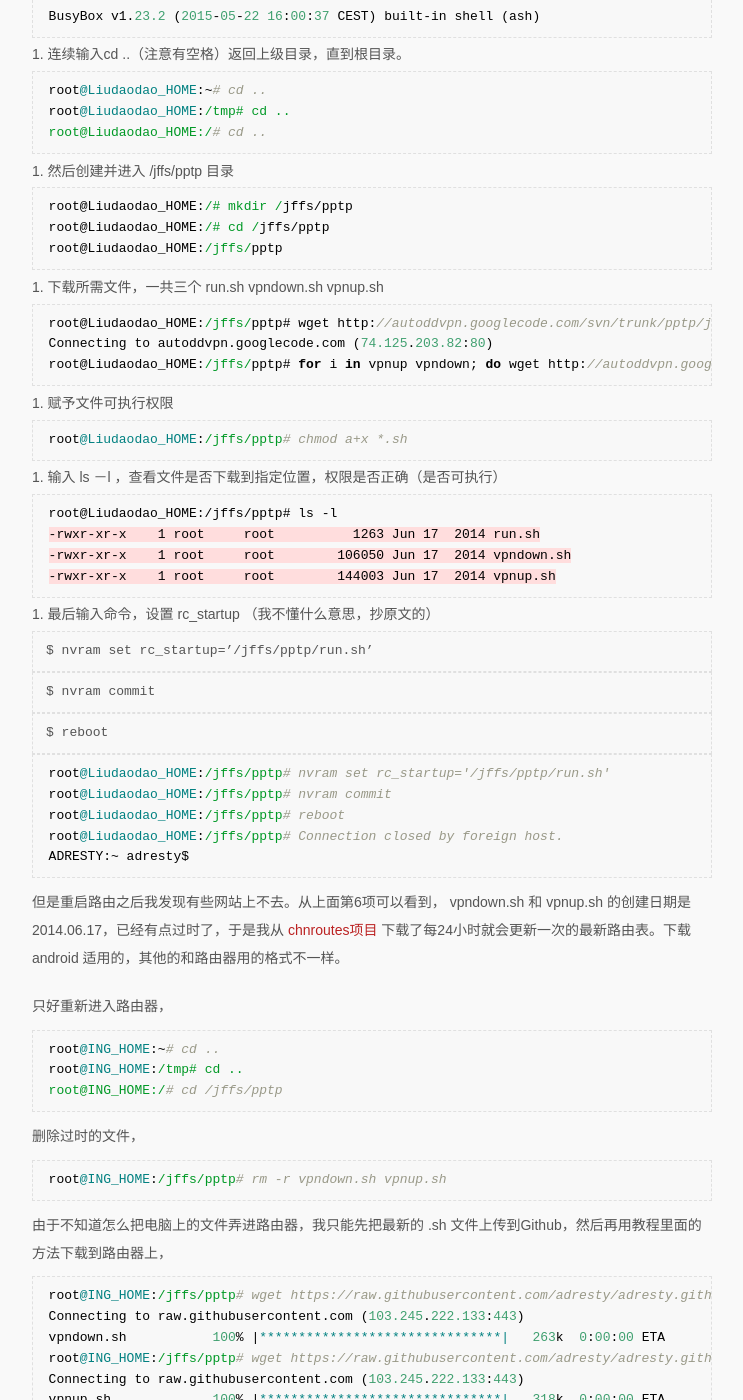
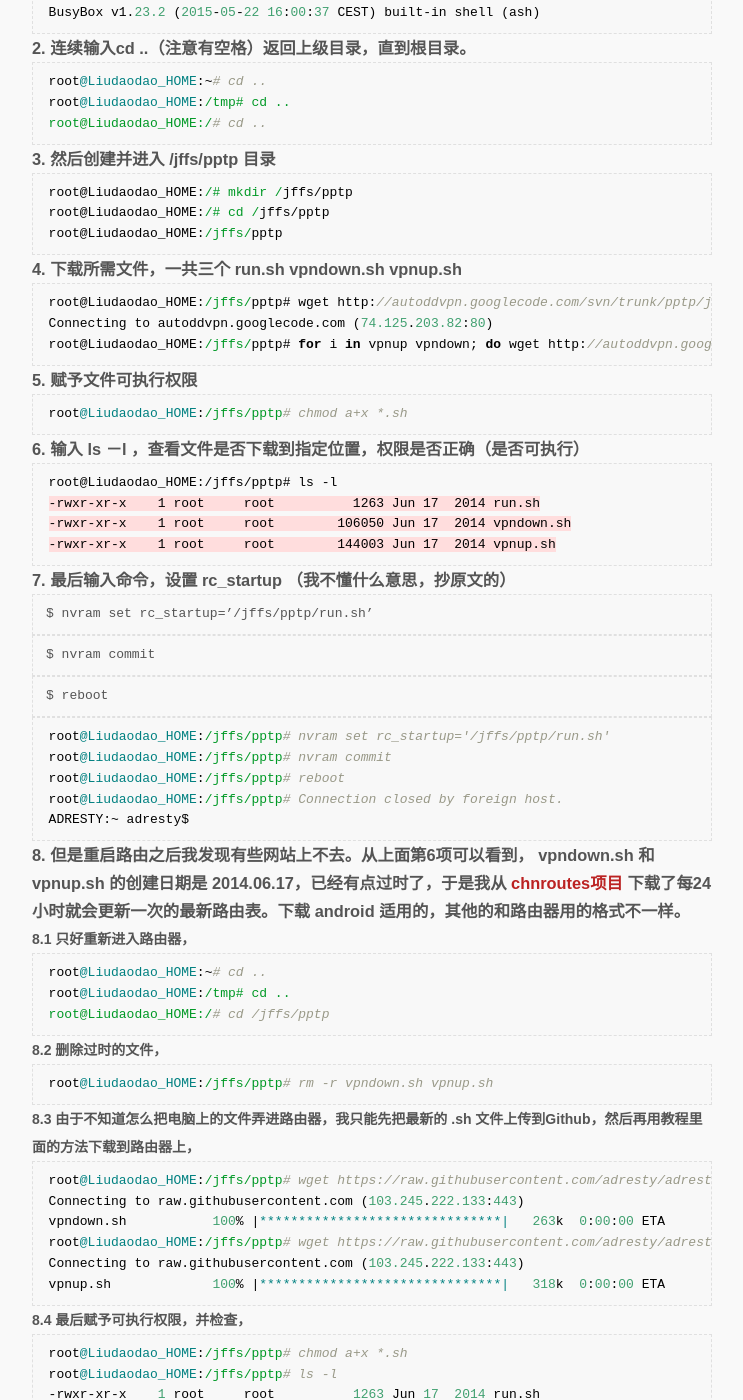
Before and after one commit to adresty/adresty.github.com, a Jekyll site: the page built from _posts/2015-06-01-auto-kill-wall.md, in a window 1280 px wide and 1400 px high, scrolled down 923 px. Shown: the whole window, without its empty margins (268-1011 px from the left). Built offline with Jekyll 4.4.1, drawn with Linux system fonts in a browser that asks for light colours; some web fonts are replaced; Markdown is read by kramdown in place of the engine named in the settings; some of the changed text lies outside the part shown.

Commit message:
Edit-autokillwall
修改列表，优化格式。

````diff
--- a/_posts/2015-06-01-auto-kill-wall.md
+++ b/_posts/2015-06-01-auto-kill-wall.md
@@ -7,14 +7,17 @@ tagline: "电子产品这件事，就和小时候拆闹钟是一样的，重要
 tags: [路由器, 翻墙, 编程]
 ---
 
+
 2010年的时候，我买了一个 LINKSYS WRT54G 路由器，具体版本不记得了。这是我第一次接触智能路由器，后来懂得了自动翻墙这个玩法，于是糊里糊涂的就把 autoddvpn 设置好了。当时好像花了一下午加晚上的时间，毕竟手残脑笨。
 
 虽然路由器翻墙的效率比较低，比电脑上要慢不少，但是手上这个 Netgear R6300V2 的性能比之前好了许多，而且路由器翻墙不求多高的效率，贵在方便，于是趁周末，就把这件事再折腾一下。
 
 网上 [autoddvpn的教程](https://code.google.com/p/autoddvpn/wiki/jffs) 非常详细，但是大学时候我的C语言考试是蒙过去的，刚及格。复制、粘贴、删除文件、新建文件夹的命令一个也知道。教程里一个简单的命令，每次都要上网查半天，为了以后着想，我把这次的过程尽可能详细地记录下来，供以后照抄。也希望能帮助到其他像我一样不会代码却想设置路由器翻墙的人。
 
+---
 
-1. 首先，telnet进入路由器，并输入账号密码：（账号为root，密码即web登陆的密码）
+
+### 1. 首先，telnet进入路由器，并输入账号密码：（账号为root，密码即web登陆的密码）
 
 ```
 DD-WRT v24-sp2 kongac (c) 2015 NewMedia-NET GmbH
@@ -41,33 +44,33 @@ BusyBox v1.23.2 (2015-05-22 16:00:37 CEST) built-in shell (ash)
 ```
 
 
-2. 连续输入cd ..（注意有空格）返回上级目录，直到根目录。
+### 2. 连续输入cd ..（注意有空格）返回上级目录，直到根目录。
 
 ```
 root@Liudaodao_HOME:~# cd ..
 root@Liudaodao_HOME:/tmp# cd ..
 root@Liudaodao_HOME:/# cd ..
 ```
-3. 然后创建并进入 /jffs/pptp 目录
+### 3. 然后创建并进入 /jffs/pptp 目录
 
 ```
 root@Liudaodao_HOME:/# mkdir /jffs/pptp
 root@Liudaodao_HOME:/# cd /jffs/pptp
 root@Liudaodao_HOME:/jffs/pptp
 ```
-4. 下载所需文件，一共三个 run.sh vpndown.sh vpnup.sh
+### 4. 下载所需文件，一共三个 run.sh vpndown.sh vpnup.sh
 
 ```
 root@Liudaodao_HOME:/jffs/pptp# wget http://autoddvpn.googlecode.com/svn/trunk/pptp/jffs/run.sh
 Connecting to autoddvpn.googlecode.com (74.125.203.82:80)
 root@Liudaodao_HOME:/jffs/pptp# for i in vpnup vpndown; do wget http://autoddvpn.googlecode.com/svn/trunk/$i.sh;done;
 ```
-5. 赋予文件可执行权限
+### 5. 赋予文件可执行权限
 
 ```
 root@Liudaodao_HOME:/jffs/pptp# chmod a+x *.sh
 ```
-6. 输入 ls －l ，查看文件是否下载到指定位置，权限是否正确（是否可执行）
+### 6. 输入 ls －l ，查看文件是否下载到指定位置，权限是否正确（是否可执行）
 
 ```
 root@Liudaodao_HOME:/jffs/pptp# ls -l
@@ -75,7 +78,7 @@ root@Liudaodao_HOME:/jffs/pptp# ls -l
 -rwxr-xr-x    1 root     root        106050 Jun 17  2014 vpndown.sh
 -rwxr-xr-x    1 root     root        144003 Jun 17  2014 vpnup.sh
 ```
-7. 最后输入命令，设置 rc_startup （我不懂什么意思，抄原文的）
+### 7. 最后输入命令，设置 rc_startup （我不懂什么意思，抄原文的）
 
 >$ nvram set rc_startup='/jffs/pptp/run.sh'
 
@@ -90,39 +93,39 @@ root@Liudaodao_HOME:/jffs/pptp# reboot
 root@Liudaodao_HOME:/jffs/pptp# Connection closed by foreign host.
 ADRESTY:~ adresty$
 ```
-但是重启路由之后我发现有些网站上不去。从上面第6项可以看到， vpndown.sh 和 vpnup.sh 的创建日期是 2014.06.17，已经有点过时了，于是我从 [chnroutes项目](https://code.google.com/p/chnroutes/,"chnroutes") 下载了每24小时就会更新一次的最新路由表。下载 android 适用的，其他的和路由器用的格式不一样。
+### 8. 但是重启路由之后我发现有些网站上不去。从上面第6项可以看到， vpndown.sh 和 vpnup.sh 的创建日期是 2014.06.17，已经有点过时了，于是我从 [chnroutes项目](https://code.google.com/p/chnroutes/,"chnroutes") 下载了每24小时就会更新一次的最新路由表。下载 android 适用的，其他的和路由器用的格式不一样。
 
-只好重新进入路由器，
+#### 8.1 只好重新进入路由器，
 
 ```
-root@ING_HOME:~# cd ..
-root@ING_HOME:/tmp# cd ..
-root@ING_HOME:/# cd /jffs/pptp
+root@Liudaodao_HOME:~# cd ..
+root@Liudaodao_HOME:/tmp# cd ..
+root@Liudaodao_HOME:/# cd /jffs/pptp
 ```
-删除过时的文件，
+#### 8.2 删除过时的文件，
 
 ```
-root@ING_HOME:/jffs/pptp# rm -r vpndown.sh vpnup.sh
+root@Liudaodao_HOME:/jffs/pptp# rm -r vpndown.sh vpnup.sh
 ```
-由于不知道怎么把电脑上的文件弄进路由器，我只能先把最新的 .sh 文件上传到Github，然后再用教程里面的方法下载到路由器上，
+#### 8.3 由于不知道怎么把电脑上的文件弄进路由器，我只能先把最新的 .sh 文件上传到Github，然后再用教程里面的方法下载到路由器上，
 
 ```
-root@ING_HOME:/jffs/pptp# wget https://raw.githubusercontent.com/adresty/adresty.github.com/master/media/vpndown.sh
+root@Liudaodao_HOME:/jffs/pptp# wget https://raw.githubusercontent.com/adresty/adresty.github.com/master/media/vpndown.sh
 Connecting to raw.githubusercontent.com (103.245.222.133:443)
 vpndown.sh           100% |*******************************|   263k  0:00:00 ETA
-root@ING_HOME:/jffs/pptp# wget https://raw.githubusercontent.com/adresty/adresty.github.com/master/media/vpnup.sh
+root@Liudaodao_HOME:/jffs/pptp# wget https://raw.githubusercontent.com/adresty/adresty.github.com/master/media/vpnup.sh
 Connecting to raw.githubusercontent.com (103.245.222.133:443)
 vpnup.sh             100% |*******************************|   318k  0:00:00 ETA
 ```
-最后赋予可执行权限，并检查，
+#### 8.4 最后赋予可执行权限，并检查，
 
 ```
-root@ING_HOME:/jffs/pptp# chmod a+x *.sh
-root@ING_HOME:/jffs/pptp# ls -l
+root@Liudaodao_HOME:/jffs/pptp# chmod a+x *.sh
+root@Liudaodao_HOME:/jffs/pptp# ls -l
 -rwxr-xr-x    1 root     root          1263 Jun 17  2014 run.sh
 -rwxr-xr-x    1 root     root        270242 May 31 21:50 vpndown.sh
 -rwxr-xr-x    1 root     root        325681 May 31 21:50 vpnup.sh
-root@ING_HOME:/jffs/pptp#
+root@Liudaodao_HOME:/jffs/pptp#
 ```
 
 打完收工。
````
